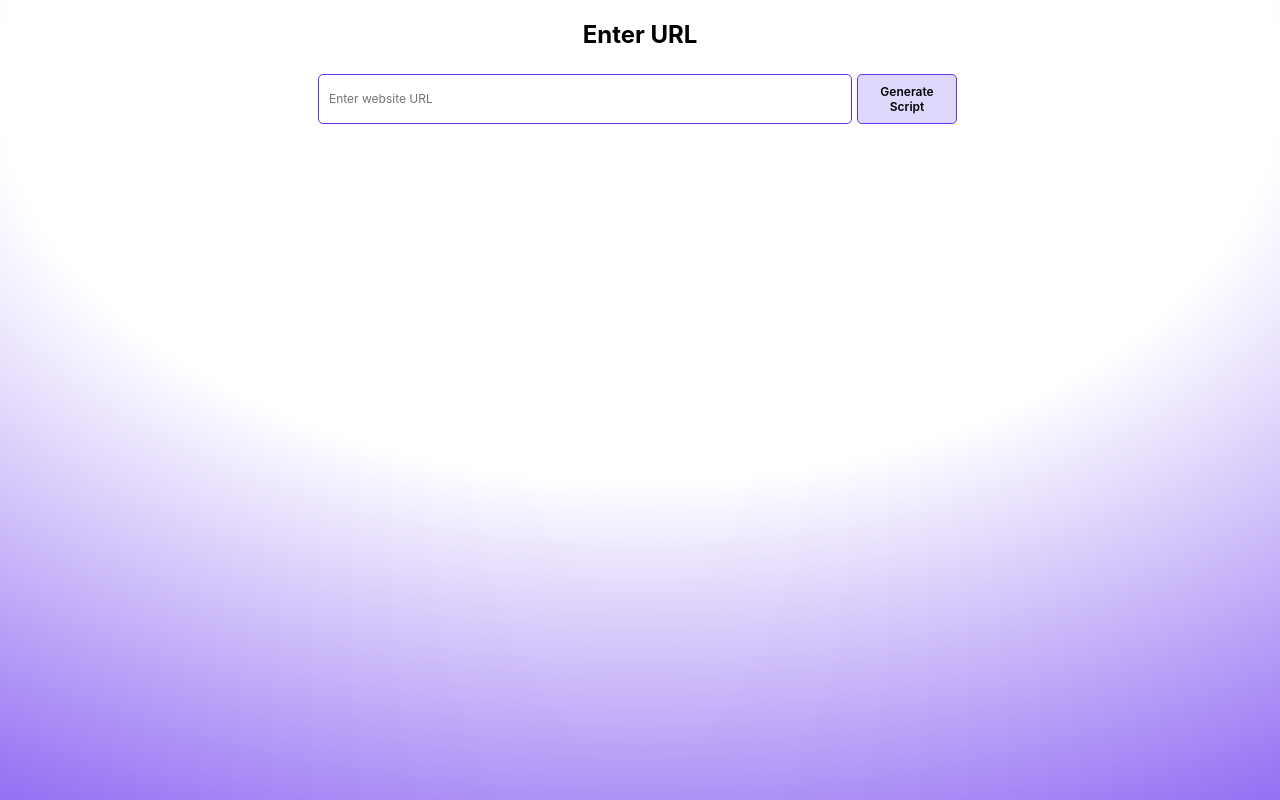
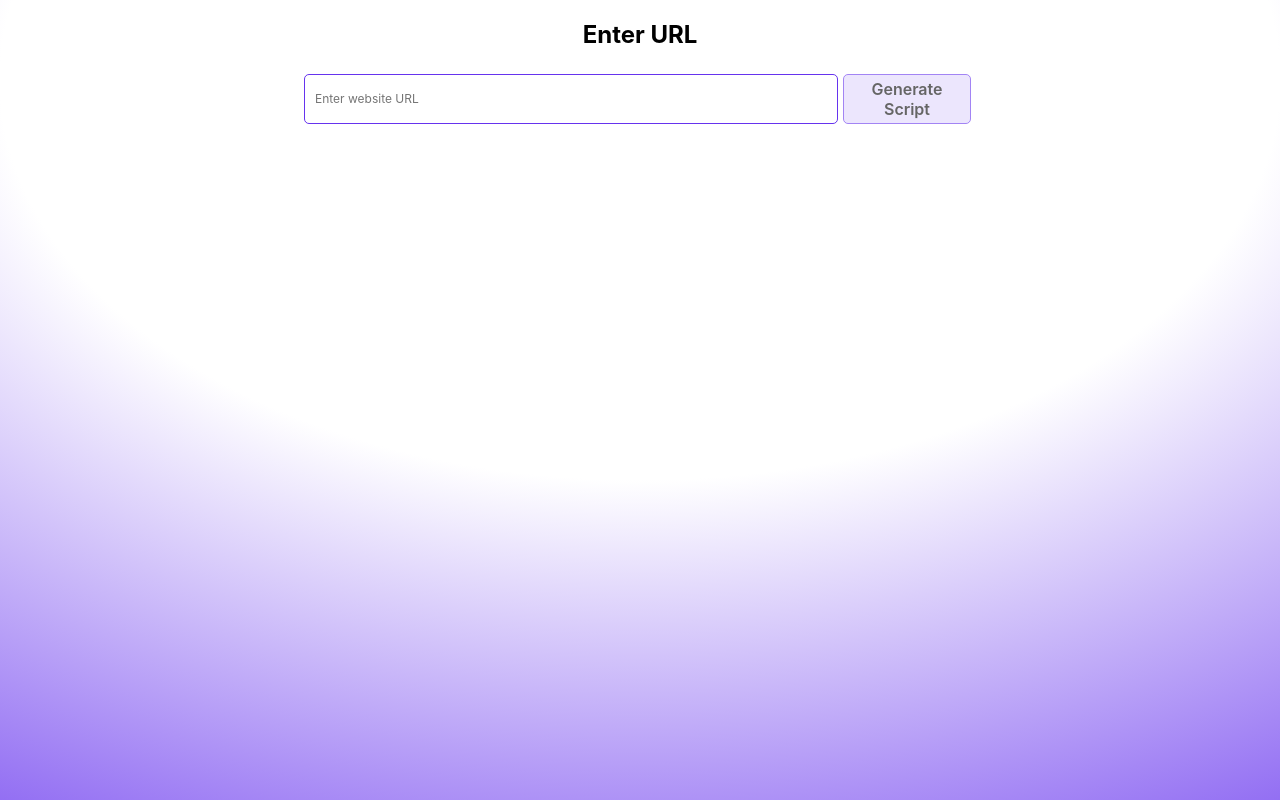
Before and after one commit to yogeshtavethiya/live-viewers, a React (Create React App) app: page / in a window 1280 px wide. Built offline with nearby package versions, Linux system fonts and the light colour scheme; the HTML template or start-up script is replaced by a standard one.

Commit message:
styles added

```diff
--- a/src/Components/TrackerPage/styles.css
+++ b/src/Components/TrackerPage/styles.css
@@ -30,12 +30,19 @@
     padding: 4px;
     border: 1px solid #63e;
     border-radius: 5px;
-    width: 100px;
+    width: 10%;
     height: 50px;
-    font: 12px 'Inter', sans-serif;
+    font: 16px 'Inter', sans-serif;
     font-weight: 600;
     margin: 5px;
     background-color: #e0d7fc;
+    cursor: pointer;
+    opacity: 0.6;
+    transition: 0.3s;
+
+    &:hover {
+        opacity: 1
+    }
 }
 
 .script-container{
```
